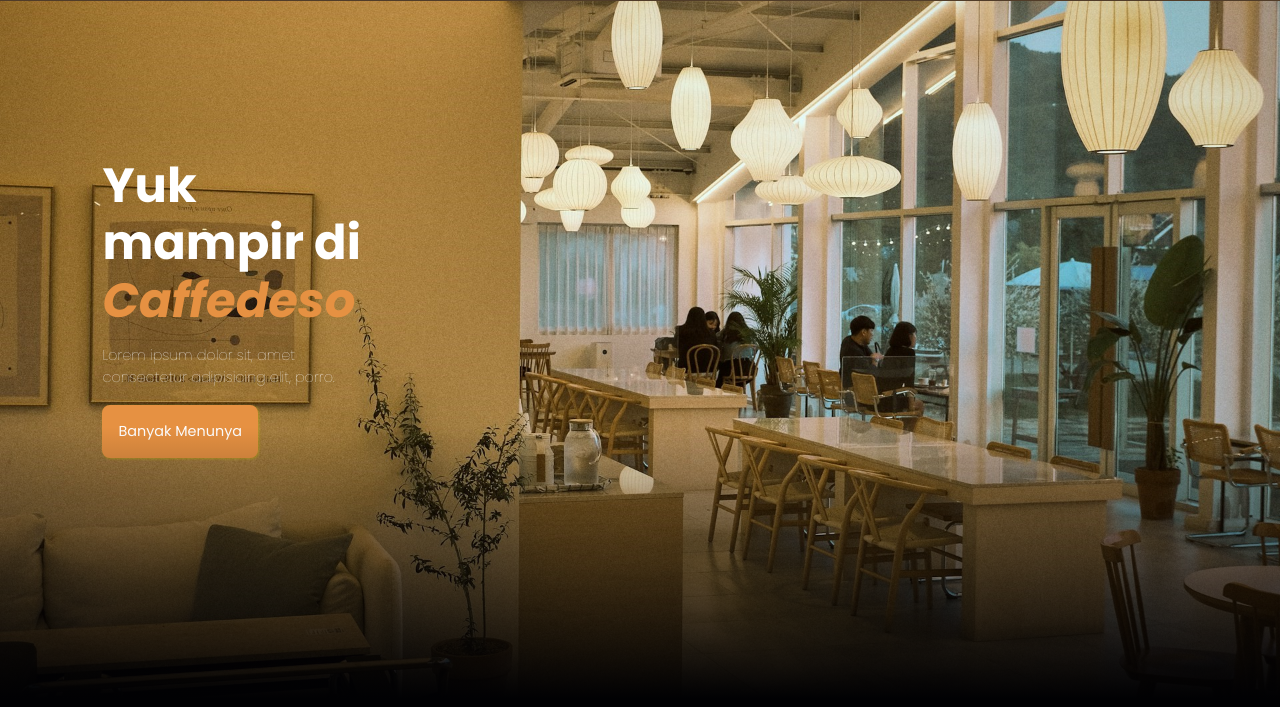
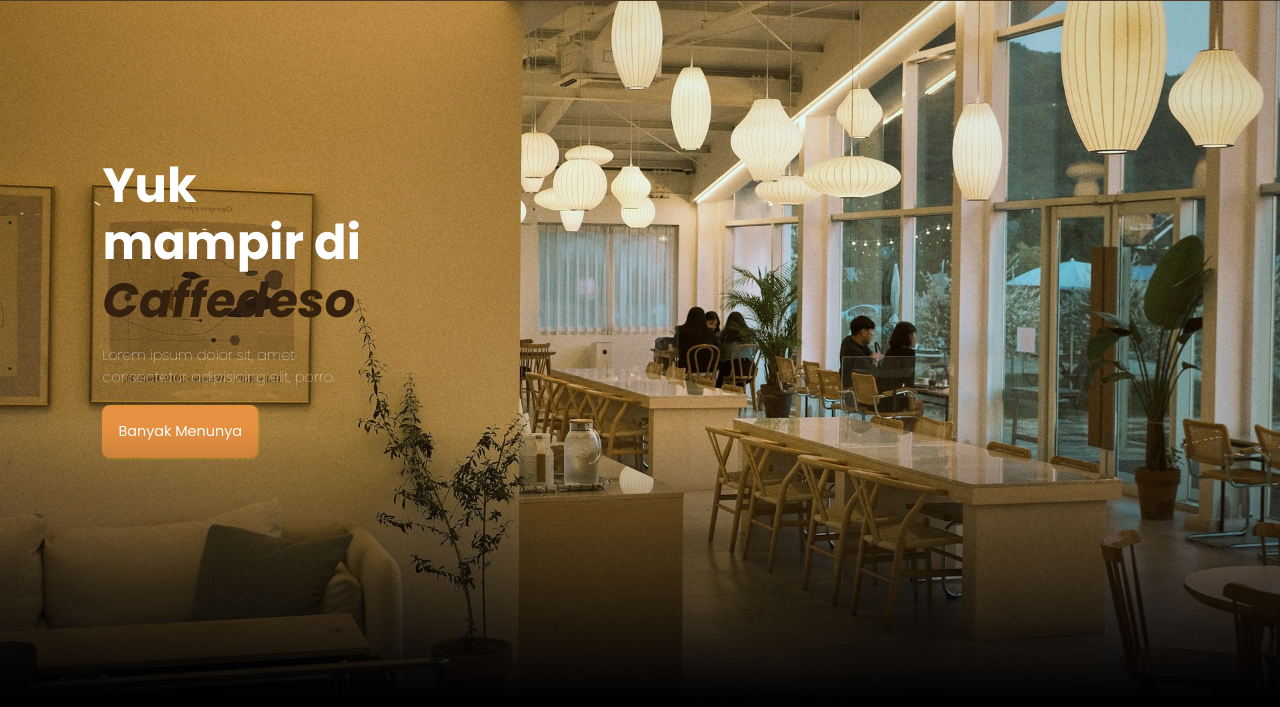
Before and after one commit to RannyRamadhani03/caffedeso.github.io, a plain HTML site: page index.html in a window 1280 px wide. Shown: the part 93-800 px from the top of the page. Drawn offline with nearby package versions, Linux system fonts and the light colour scheme.

Commit message:
colortext percobaan

```diff
--- a/css/style.css
+++ b/css/style.css
@@ -123,7 +123,7 @@ body {
 }
 
 .hero .content h1 span {
-    color: var(--primary);
+    color: #33200e;
     font-style: oblique;
 }
 
```
